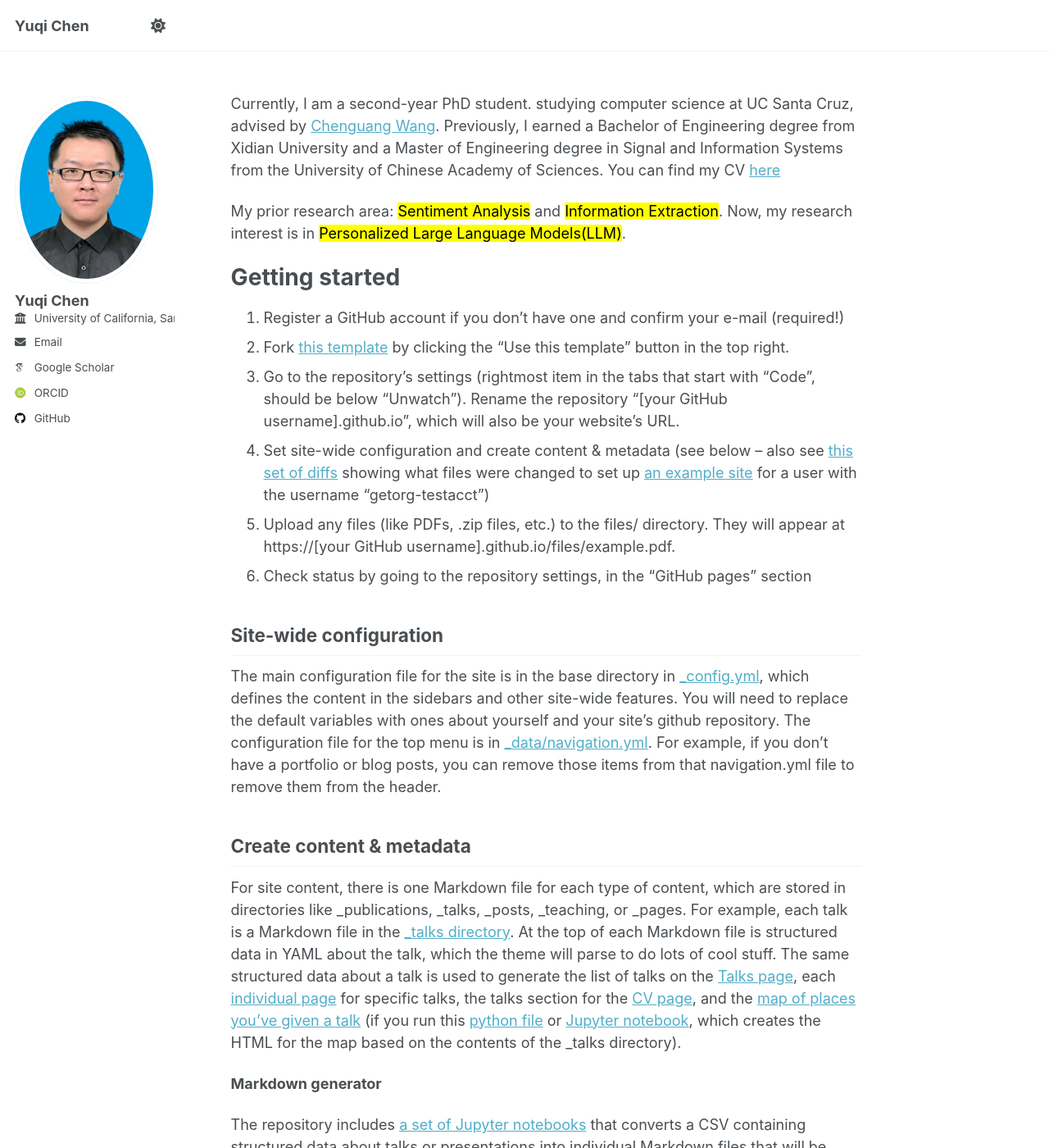
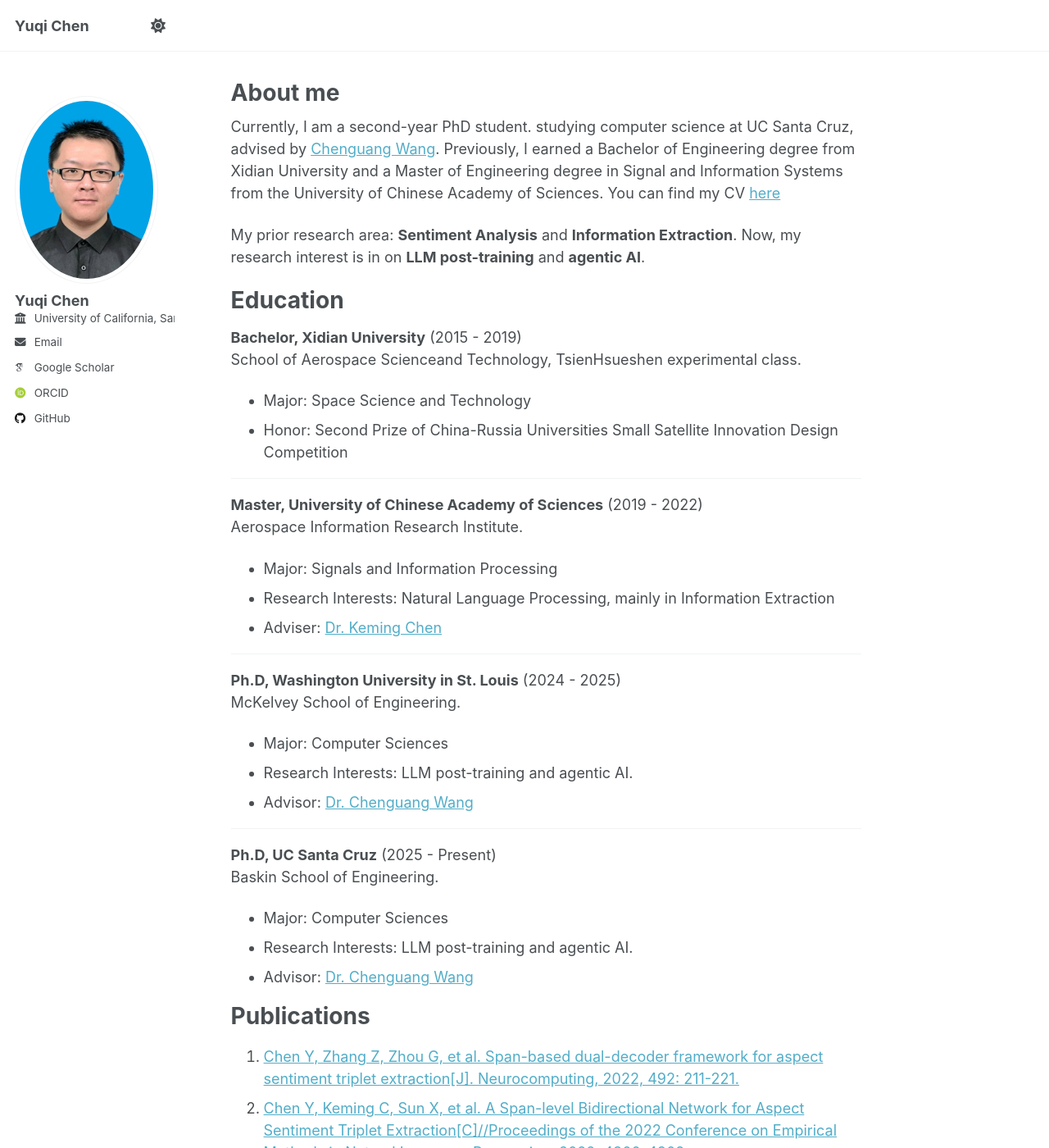
Before and after one commit to GatlingPeaShooter/GatlingPeaShooter.github.io, a Jekyll site: the page built from _pages/about.md, in a window 1280 px wide and 1400 px high. Shown: the whole window at 82% size. Built offline with Jekyll 4.4.1, drawn with Linux system fonts in a browser that asks for light colours; some web fonts are replaced; a script that is not in the unit is left out; some of the changed text lies outside the part shown.

Commit message:
Update about.md
new version of website

```diff
--- a/_pages/about.md
+++ b/_pages/about.md
@@ -1,6 +1,6 @@
 ---
 permalink: /
-title: ""
+title: "About me"
 author_profile: true
 redirect_from:
   - /about/
@@ -11,26 +11,45 @@ Currently, I am a second-year PhD student. studying computer science at UC Santa
 Previously, I earned a Bachelor of Engineering degree from Xidian University and a Master of Engineering degree in Signal and Information Systems from the University of Chinese Academy of Sciences.
 You can find my CV [here](https://drive.google.com/file/d/1SLrocl8O0P6M5c_2K5NZ5FKz0zB6CSQ3/view?usp=sharing)
 
-My prior research area: <mark>Sentiment Analysis</mark> and <mark>Information Extraction</mark>. Now, my research interest is in <mark>Personalized Large Language Models(LLM)</mark>.
+My prior research area: **Sentiment Analysis** and **Information Extraction**. Now, my research interest is in on **LLM post-training** and **agentic AI**.
 
-Getting started
+Education
 ======
-1. Register a GitHub account if you don't have one and confirm your e-mail (required!)
-1. Fork [this template](https://github.com/academicpages/academicpages.github.io) by clicking the "Use this template" button in the top right.
-1. Go to the repository's settings (rightmost item in the tabs that start with "Code", should be below "Unwatch"). Rename the repository "[your GitHub username].github.io", which will also be your website's URL.
-1. Set site-wide configuration and create content & metadata (see below -- also see [this set of diffs](http://archive.is/3TPas) showing what files were changed to set up [an example site](https://getorg-testacct.github.io) for a user with the username "getorg-testacct")
-1. Upload any files (like PDFs, .zip files, etc.) to the files/ directory. They will appear at https://[your GitHub username].github.io/files/example.pdf.
-1. Check status by going to the repository settings, in the "GitHub pages" section
+**Bachelor, Xidian University** (2015 - 2019) \
+School of Aerospace Scienceand Technology, TsienHsueshen experimental class.
+* Major: Space Science and Technology
+* Honor: Second Prize of China-Russia Universities Small Satellite Innovation Design Competition
 
-Site-wide configuration
 ------
-The main configuration file for the site is in the base directory in [_config.yml](https://github.com/academicpages/academicpages.github.io/blob/master/_config.yml), which defines the content in the sidebars and other site-wide features. You will need to replace the default variables with ones about yourself and your site's github repository. The configuration file for the top menu is in [_data/navigation.yml](https://github.com/academicpages/academicpages.github.io/blob/master/_data/navigation.yml). For example, if you don't have a portfolio or blog posts, you can remove those items from that navigation.yml file to remove them from the header.
+**Master, University of Chinese Academy of Sciences** (2019 - 2022) \
+Aerospace Information Research Institute.
+* Major: Signals and Information Processing
+* Research Interests: Natural Language Processing, mainly in Information Extraction
+* Adviser: [Dr. Keming Chen](https://people.ucas.ac.cn/~kmchen)
 
-Create content & metadata
 ------
-For site content, there is one Markdown file for each type of content, which are stored in directories like _publications, _talks, _posts, _teaching, or _pages. For example, each talk is a Markdown file in the [_talks directory](https://github.com/academicpages/academicpages.github.io/tree/master/_talks). At the top of each Markdown file is structured data in YAML about the talk, which the theme will parse to do lots of cool stuff. The same structured data about a talk is used to generate the list of talks on the [Talks page](https://academicpages.github.io/talks), each [individual page](https://academicpages.github.io/talks/2012-03-01-talk-1) for specific talks, the talks section for the [CV page](https://academicpages.github.io/cv), and the [map of places you've given a talk](https://academicpages.github.io/talkmap.html) (if you run this [python file](https://github.com/academicpages/academicpages.github.io/blob/master/talkmap.py) or [Jupyter notebook](https://github.com/academicpages/academicpages.github.io/blob/master/talkmap.ipynb), which creates the HTML for the map based on the contents of the _talks directory).
+**Ph.D, Washington University in St. Louis** (2024 - 2025) \
+McKelvey School of Engineering.
+* Major: Computer Sciences
+* Research Interests: LLM post-training and agentic AI.
+* Advisor: [Dr. Chenguang Wang](https://cgraywang.github.io/)
 
-**Markdown generator**
+------
+**Ph.D, UC Santa Cruz** (2025 - Present) \
+Baskin School of Engineering.
+* Major: Computer Sciences
+* Research Interests: LLM post-training and agentic AI.
+* Advisor: [Dr. Chenguang Wang](https://cgraywang.github.io/)
 
-The repository includes [a set of Jupyter notebooks](https://github.com/academicpages/academicpages.github.io/tree/master/markdown_generator
-) that converts a CSV containing structured data about talks or presentations into individual Markdown files that will be properly formatted for the Academic Pages template. The sample CSVs in that directory are the ones I used to create my own personal website at stuartgeiger.com. My usual workflow is that I keep a spreadsheet of my publications and talks, then run the code in these notebooks to generate the Markdown files, then commit and push them to the GitHub repository.
+Publications
+======
+1. [Chen Y, Zhang Z, Zhou G, et al. Span-based dual-decoder framework for aspect sentiment triplet extraction[J]. Neurocomputing, 2022, 492: 211-221.](https://www.sciencedirect.com/science/article/abs/pii/S0925231222003897)
+2. [Chen Y, Keming C, Sun X, et al. A Span-level Bidirectional Network for Aspect Sentiment Triplet Extraction[C]//Proceedings of the 2022 Conference on Empirical Methods in Natural Language Processing. 2022: 4300-4309.](https://aclanthology.org/2022.emnlp-main.289.pdf)
+
+Works
+======
+**Software Engineer Internship, Xizhi AI Education.** (2022 - 2024) \
+* Scope: Visually Rich Document Information Extraction. \
+
+Xizhi AI Education is a company dedicated to the development of automated problem solving models, famous for develop Eva Tutor App. I was responsible for extracting certain important information from the user's questions to use as input for the solution model.
+After the emergence of LLMs, I was responsible for experiments with prompt and locally deploy of some small LLMs.
```
